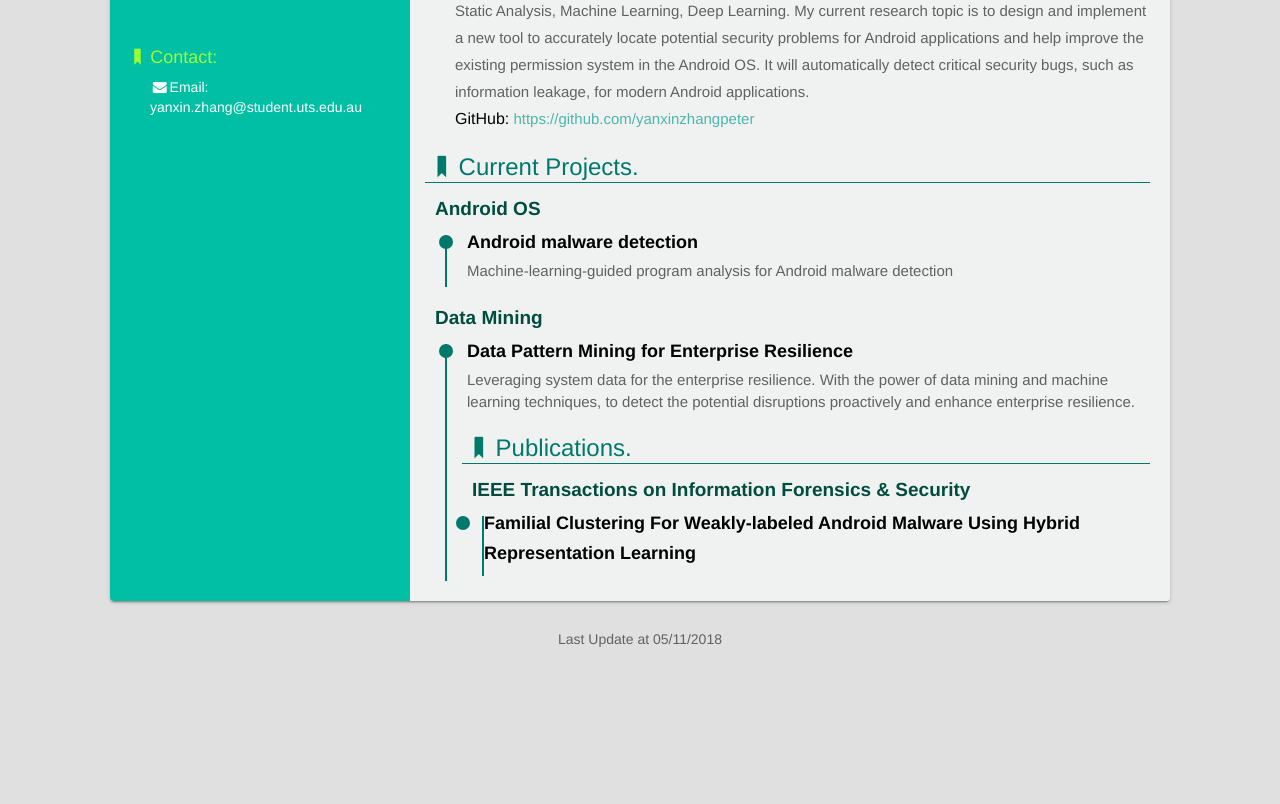
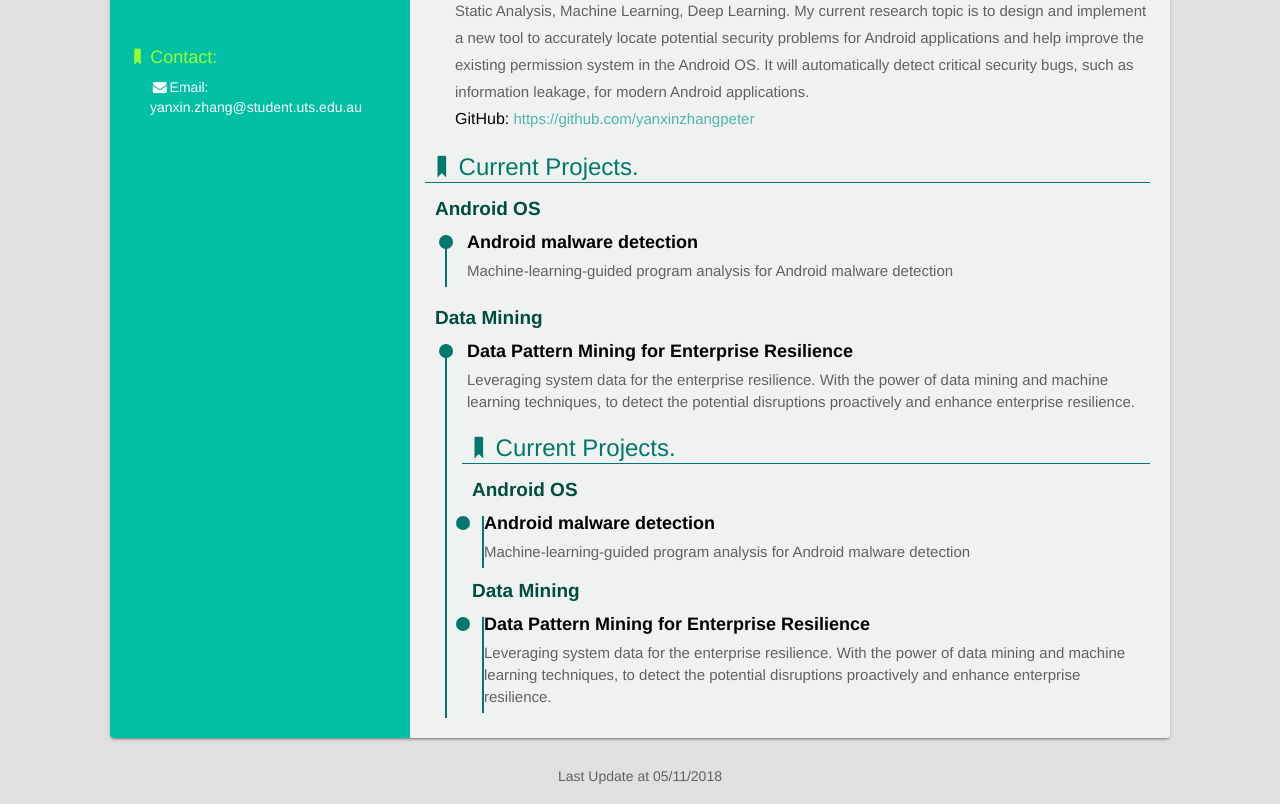
Before and after one commit to yanxinzhangpeter/YanxinZhang, a website: page index.html in a window 1280 px wide. Shown: the part 283-1087 px from the top of the page. Before the commit the page ends 950 px from the top, so only its background shows below. Drawn offline with Linux system fonts and the light colour scheme.

Commit message:
Update index.html

```diff
--- a/index.html
+++ b/index.html
@@ -83,22 +83,24 @@ such as information leakage, for modern Android applications.</dd>
       </li>
 
 
-
-
-
       <li>
-        <dt><i class="icon-bookmark"></i>Publications.</dt>
-        <h3>IEEE Transactions on Information Forensics & Security</h3>
+        <dt><i class="icon-bookmark"></i>Current Projects.</dt>
+        <h3>Android OS</h3>
         <ul class="exp">
           <li>
             <div class="circle"></div>
-            <h4>Familial Clustering For Weakly-labeled Android Malware Using Hybrid Representation Learning</h4>
-            <p></p>
+            <h4>Android malware detection</h4>
+            <p>Machine-learning-guided program analysis for Android malware detection</p>
           </li>
-
-     </li>
-
-
+        </ul>
+        <h3>Data Mining</h3>
+        <ul class="exp">
+          <li>
+            <div class="circle"></div>
+            <h4>Data Pattern Mining for Enterprise Resilience</h4>
+            <p>Leveraging system data for the enterprise resilience. With the power of data mining and machine learning techniques, to detect the potential disruptions proactively and enhance enterprise resilience.</p>
+          </li>
+      </li>
 
 
 
```
